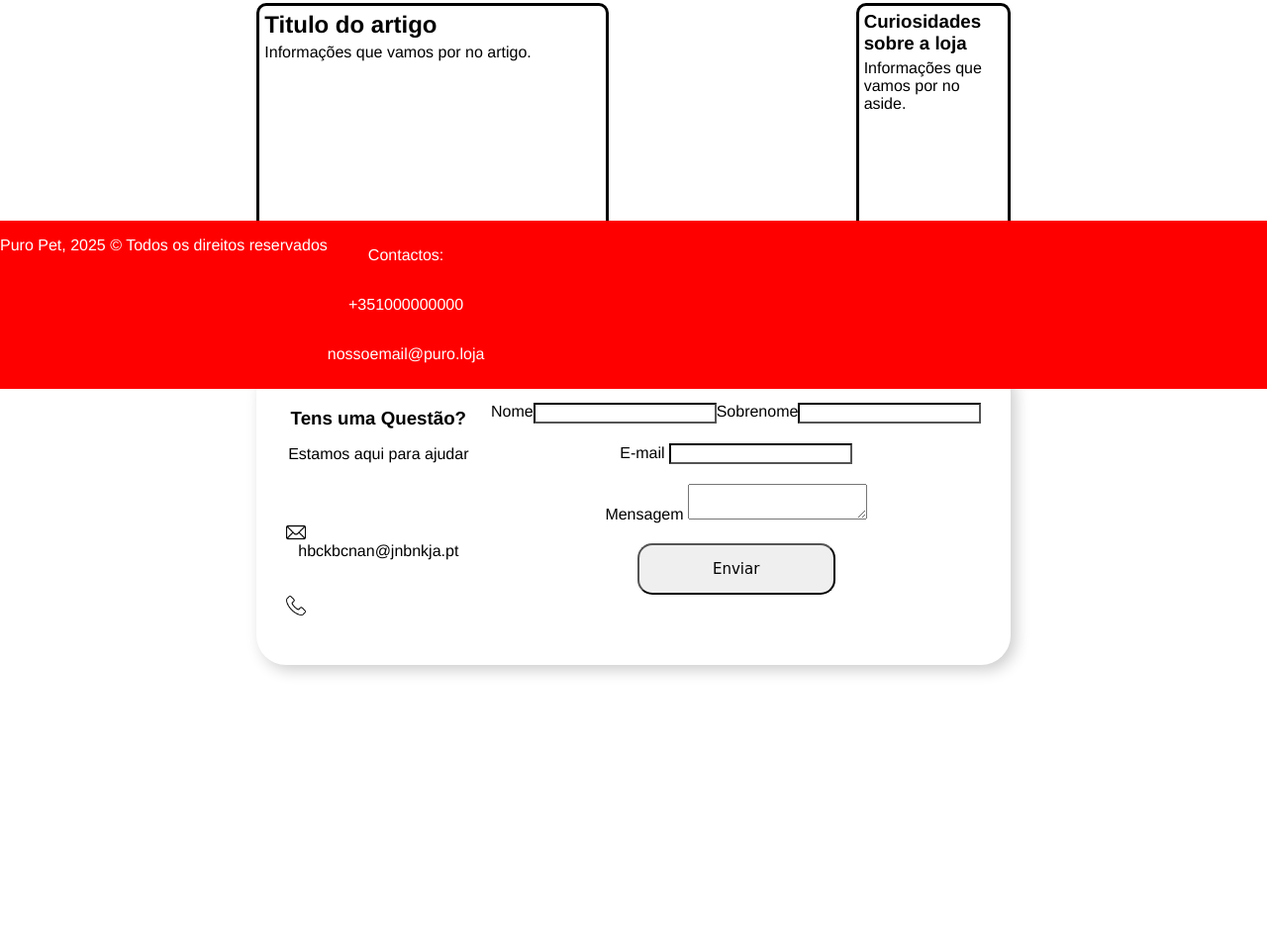
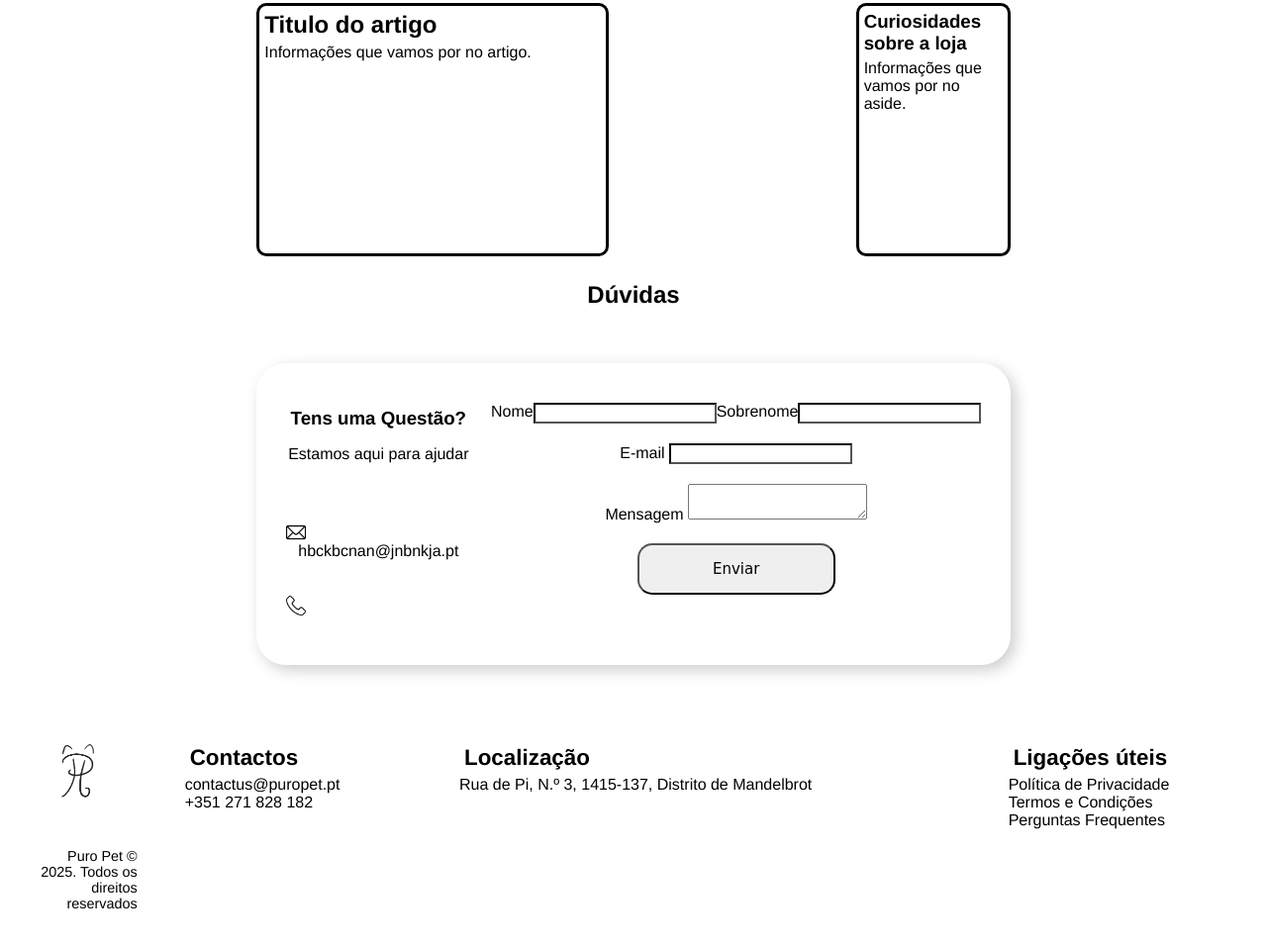
Before and after one commit to matildesqr2005/Programacao_Web, a plain HTML site: page assessment_labs/lab_4/index.html in a window 1280 px wide. Shown: the part 407-1363 px from the top of the page at 99% size. Before the commit the page ends 1139 px from the top, so only its background shows below. Drawn offline with Linux system fonts and the light colour scheme.

Commit message:
footer improvements + (old) logo

```diff
--- a/assessment_labs/lab_4/index.html
+++ b/assessment_labs/lab_4/index.html
@@ -84,13 +84,36 @@
         </section>
 
         <footer>
-            <p class="copyright">
-                Puro Pet, 2025 &copy; Todos os direitos reservados
-            </p>
-            <div class="conts">
-                <p>Contactos:</p>
-                <p>+351000000000</p>
-                <p>nossoemail@puro.loja</p>
+            <div class="row top">
+                <div class="column logo">
+                    <img src="media/Puro_logo.png" width="64" height="64" loading="lazy">
+                </div>
+                <div class="column contacts">
+                    <h3>Contactos</h3>
+                    <ul>
+                        <li>contactus@puropet.pt</li>
+                        <li>+351 271 828 182</li>
+                    </ul>
+                </div>
+                <div class="column location">
+                    <h3>Localização</h3>
+                        <ul>
+                            <li>Rua de Pi, N.º 3, 1415-137, Distrito de Mandelbrot</li>
+                        </ul>
+                </div>
+                <div class="column rellinks">
+                    <h3>Ligações úteis</h3>
+                    <ul>
+                        <li><a href="https://www.google.com">Política de Privacidade</a></li>
+                        <li><a href="https://www.google.com">Termos e Condições</a></li>
+                        <li><a href="https://www.google.com">Perguntas Frequentes</a></li>
+                    </ul>
+                </div>
+                <div class="row copyright"
+                    <div class="copyright">
+                    <p>Puro Pet &copy; 2025. Todos os direitos reservados</p>
+                    </div>
+                </div>
             </div>
         </footer>
     </body>
--- a/assessment_labs/lab_4/style.css
+++ b/assessment_labs/lab_4/style.css
@@ -128,29 +128,82 @@ aside > p, h3 {
     margin: 5px;
 }
 
+/* footer segment starts here*/
+
 footer {
-    display: flex;
-    flex-direction: row;
-    position: fixed;
-    left: 0;
-    bottom: 0;
+    min-height: 200px;
+    display:flex;
     width: 100%;
-    background-color: red;
-    color: white;
-    text-align: center;
+    background-color: white;
+    flex-direction: column;
+    justify-content: space-around;
+    margin: 0;
+    padding: 0;
 }
 
-.copyright {
-    display: flex;
-    flex-direction: row;
-    left: 0;
-    bottom: 0;
+footer * {
+    box-sizing: border-box;
+    border: none;
+    outline: none;
+  }
+
+
+.row {
+    padding: 1em 1em;
+  }
+
+  /*adjusts top row through a grid*/
+.row.top {
+    display: grid;
+    grid-template-columns: 0.5fr 1fr 2fr 1fr;
+    align-items: stretch;
 }
 
-.conts {
+.column {
+  width: 100%;
+  display: flex;
+  flex-direction: column;
+  padding: 0 2em;
+}
+
+footer > .row.top > * > h3 {
+ width: 100%;
+text-align: left;
+color: black;
+font-size: 1.4em;
+ white-space: nowrap;
+}
+
+footer > .row.top > * > ul {
+    list-style-type: none;
     display: flex;
     flex-direction: column;
-    left: 10px;
-    right: 10px;
-    text-align: center;
+    padding: 0;
+    margin: 0;
 }
+
+footer> .row.top > .column.rellinks > ul > li > a {
+    color: black;
+    text-decoration: none;
+}
+
+.copyright{
+  padding: 0.3em 1em;
+}
+
+.copyright p {
+    font-size: 0.9em;
+    text-align: right;
+}
+
+.footer-menu{
+    float: left;
+      margin-top: 10px;
+  }
+
+  .footer-menu a{
+    color: #cfd2d6;
+    padding: 6px;
+
+    text-decoration: none;
+  }
```
Also changed, not shown: assessment_labs/lab_4/media/Puro_logo.png (added).
